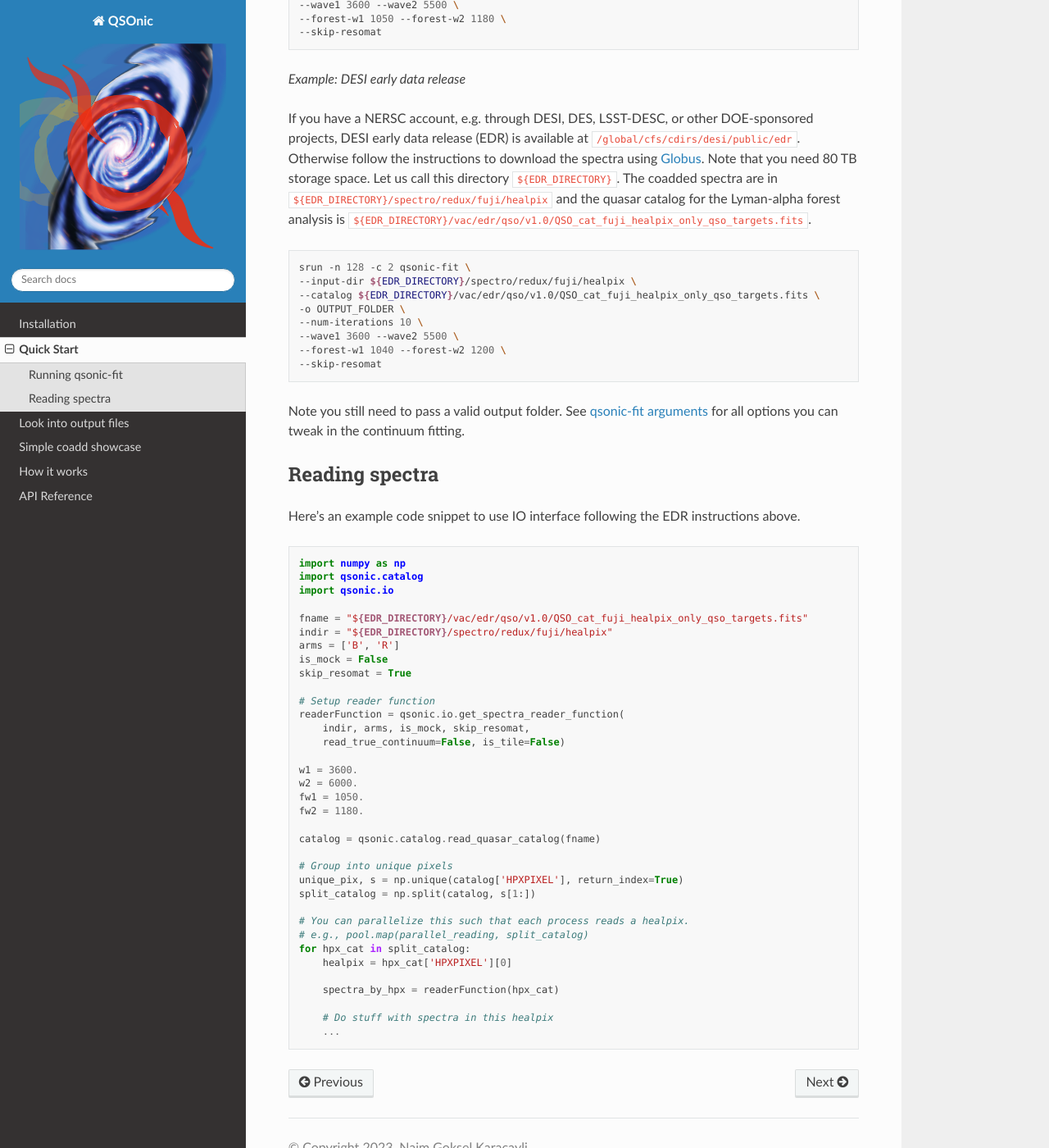
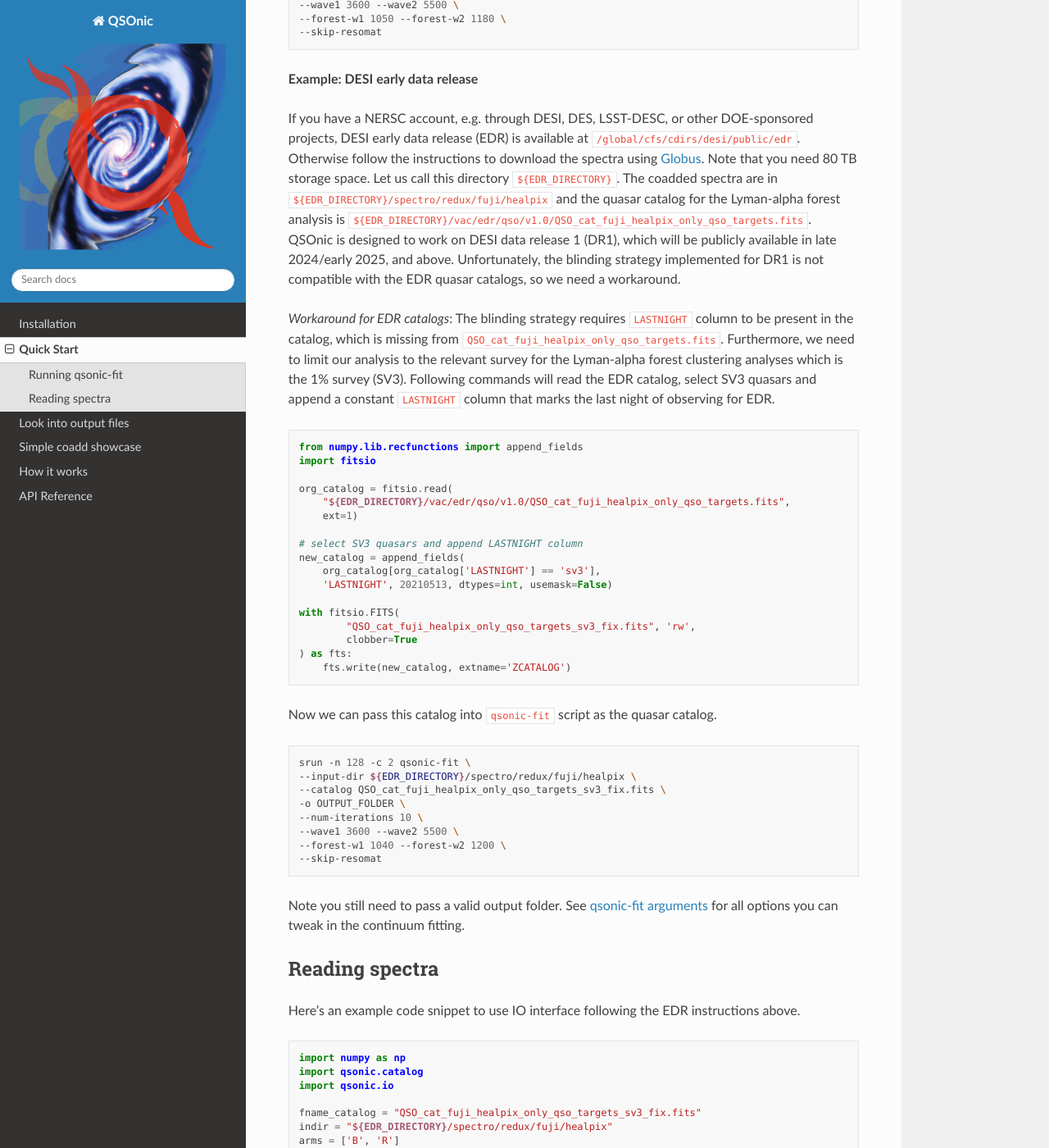
Before and after one commit to p-slash/qsonic, a Sphinx documentation site: the page built from docs/source/quick_start.rst, in a window 1280 px wide and 1400 px high, scrolled down 438 px. Shown: the whole window at 82% size. Built offline with Sphinx 7.4.7 and the Read the Docs theme 2.0.0, drawn with Linux system fonts in a browser that asks for light colours; the version number could not be read and is left out; some of the changed text lies outside the part shown.

Commit message:
EDR workaround

```diff
--- a/docs/source/examples/simple_coadd_showcase.rst
+++ b/docs/source/examples/simple_coadd_showcase.rst
@@ -1,9 +1,7 @@
 Simple coadd showcase
 =====================
 
-*Example: DESI early data release*
-
-If you have a NERSC account, e.g. through DESI, DES, LSST-DESC, or other DOE-sponsored projects, DESI early data release (EDR) is available at ``/global/cfs/cdirs/desi/public/edr``. Otherwise follow the instructions to download the spectra using `Globus <https://data.desi.lbl.gov/doc/access/>`_. Note that you need 80 TB storage space. Let us call this directory ``${EDR_DIRECTORY}``. The coadded spectra are in ``${EDR_DIRECTORY}/spectro/redux/fuji/healpix`` and the quasar catalog for the Lyman-alpha forest analysis is ``${EDR_DIRECTORY}/vac/edr/qso/v1.0/QSO_cat_fuji_healpix_only_qso_targets.fits``.
+This tutorial builds on the DESI early data release example detailed in :ref:`Quick Start <edr example and workaround>`. I assume you have access to the EDR data, and created ``QSO_cat_fuji_healpix_only_qso_targets_sv3_fix.fits`` file that fixes the compatibility issue.
 
 For this example, we are going to read all arms (B, R, Z), but will not read the resolution matrix.
 
@@ -15,7 +13,7 @@ For this example, we are going to read all arms (B, R, Z), but will not read the
     import qsonic.catalog
     import qsonic.io
 
-    fname = "${EDR_DIRECTORY}/vac/edr/qso/v1.0/QSO_cat_fuji_healpix_only_qso_targets.fits"
+    fname_catalog = "QSO_cat_fuji_healpix_only_qso_targets_sv3_fix.fits"
     indir = "${EDR_DIRECTORY}/spectro/redux/fuji/healpix"
     arms = ['B', 'R', 'Z']
     is_mock = False
--- a/docs/source/quick_start.rst
+++ b/docs/source/quick_start.rst
@@ -18,16 +18,43 @@ Running qsonic-fit
     --skip-resomat
 
 
-*Example: DESI early data release*
+.. _edr example and workaround:
 
-If you have a NERSC account, e.g. through DESI, DES, LSST-DESC, or other DOE-sponsored projects, DESI early data release (EDR) is available at ``/global/cfs/cdirs/desi/public/edr``. Otherwise follow the instructions to download the spectra using `Globus <https://data.desi.lbl.gov/doc/access/>`_. Note that you need 80 TB storage space. Let us call this directory ``${EDR_DIRECTORY}``. The coadded spectra are in ``${EDR_DIRECTORY}/spectro/redux/fuji/healpix`` and the quasar catalog for the Lyman-alpha forest analysis is ``${EDR_DIRECTORY}/vac/edr/qso/v1.0/QSO_cat_fuji_healpix_only_qso_targets.fits``.
+**Example: DESI early data release**
 
+If you have a NERSC account, e.g. through DESI, DES, LSST-DESC, or other DOE-sponsored projects, DESI early data release (EDR) is available at ``/global/cfs/cdirs/desi/public/edr``. Otherwise follow the instructions to download the spectra using `Globus <https://data.desi.lbl.gov/doc/access/>`_. Note that you need 80 TB storage space. Let us call this directory ``${EDR_DIRECTORY}``. The coadded spectra are in ``${EDR_DIRECTORY}/spectro/redux/fuji/healpix`` and the quasar catalog for the Lyman-alpha forest analysis is ``${EDR_DIRECTORY}/vac/edr/qso/v1.0/QSO_cat_fuji_healpix_only_qso_targets.fits``. QSOnic is designed to work on DESI data release 1 (DR1), which will be publicly available in late 2024/early 2025, and above. Unfortunately, the blinding strategy implemented for DR1 is not compatible with the EDR quasar catalogs, so we need a workaround.
+
+*Workaround for EDR catalogs*: The blinding strategy requires ``LASTNIGHT`` column to be present in the catalog, which is missing from ``QSO_cat_fuji_healpix_only_qso_targets.fits``. Furthermore, we need to limit our analysis to the relevant survey for the Lyman-alpha forest clustering analyses which is the 1% survey (SV3). Following commands will read the EDR catalog, select SV3 quasars and append a constant ``LASTNIGHT`` column that marks the last night of observing for EDR.
+
+
+.. code-block:: python
+
+    from numpy.lib.recfunctions import append_fields
+    import fitsio
+
+    org_catalog = fitsio.read(
+        "${EDR_DIRECTORY}/vac/edr/qso/v1.0/QSO_cat_fuji_healpix_only_qso_targets.fits",
+        ext=1)
+
+    # select SV3 quasars and append LASTNIGHT column
+    new_catalog = append_fields(
+        org_catalog[org_catalog['LASTNIGHT'] == 'sv3'],
+        'LASTNIGHT', 20210513, dtypes=int, usemask=False)
+
+    with fitsio.FITS(
+            "QSO_cat_fuji_healpix_only_qso_targets_sv3_fix.fits", 'rw',
+            clobber=True
+    ) as fts:
+        fts.write(new_catalog, extname='ZCATALOG')
+
+
+Now we can pass this catalog into ``qsonic-fit`` script as the quasar catalog.
 
 .. code-block:: shell
 
     srun -n 128 -c 2 qsonic-fit \
     --input-dir ${EDR_DIRECTORY}/spectro/redux/fuji/healpix \
-    --catalog ${EDR_DIRECTORY}/vac/edr/qso/v1.0/QSO_cat_fuji_healpix_only_qso_targets.fits \
+    --catalog QSO_cat_fuji_healpix_only_qso_targets_sv3_fix.fits \
     -o OUTPUT_FOLDER \
     --num-iterations 10 \
     --wave1 3600 --wave2 5500 \
@@ -48,7 +75,7 @@ Here's an example code snippet to use IO interface following the EDR instruction
     import qsonic.catalog
     import qsonic.io
 
-    fname = "${EDR_DIRECTORY}/vac/edr/qso/v1.0/QSO_cat_fuji_healpix_only_qso_targets.fits"
+    fname_catalog = "QSO_cat_fuji_healpix_only_qso_targets_sv3_fix.fits"
     indir = "${EDR_DIRECTORY}/spectro/redux/fuji/healpix"
     arms = ['B', 'R']
     is_mock = False
@@ -64,7 +91,7 @@ Here's an example code snippet to use IO interface following the EDR instruction
     fw1 = 1050.
     fw2 = 1180.
 
-    catalog = qsonic.catalog.read_quasar_catalog(fname)
+    catalog = qsonic.catalog.read_quasar_catalog(fname_catalog, is_mock=is_mock)
 
     # Group into unique pixels
     unique_pix, s = np.unique(catalog['HPXPIXEL'], return_index=True)
```
